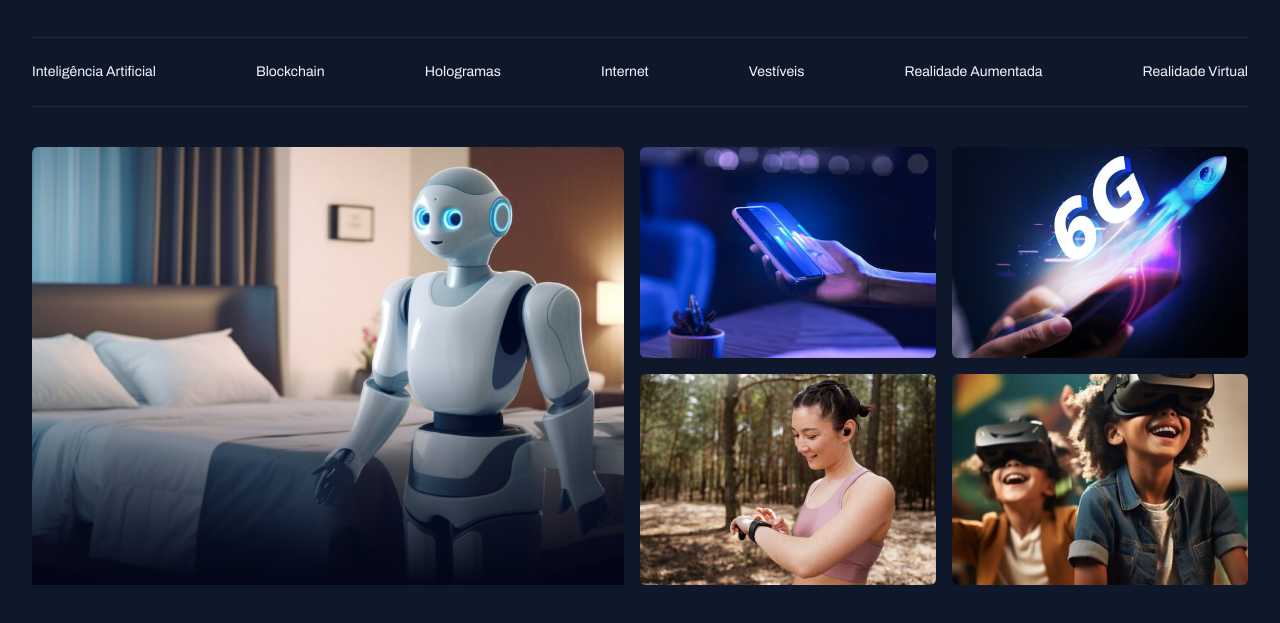
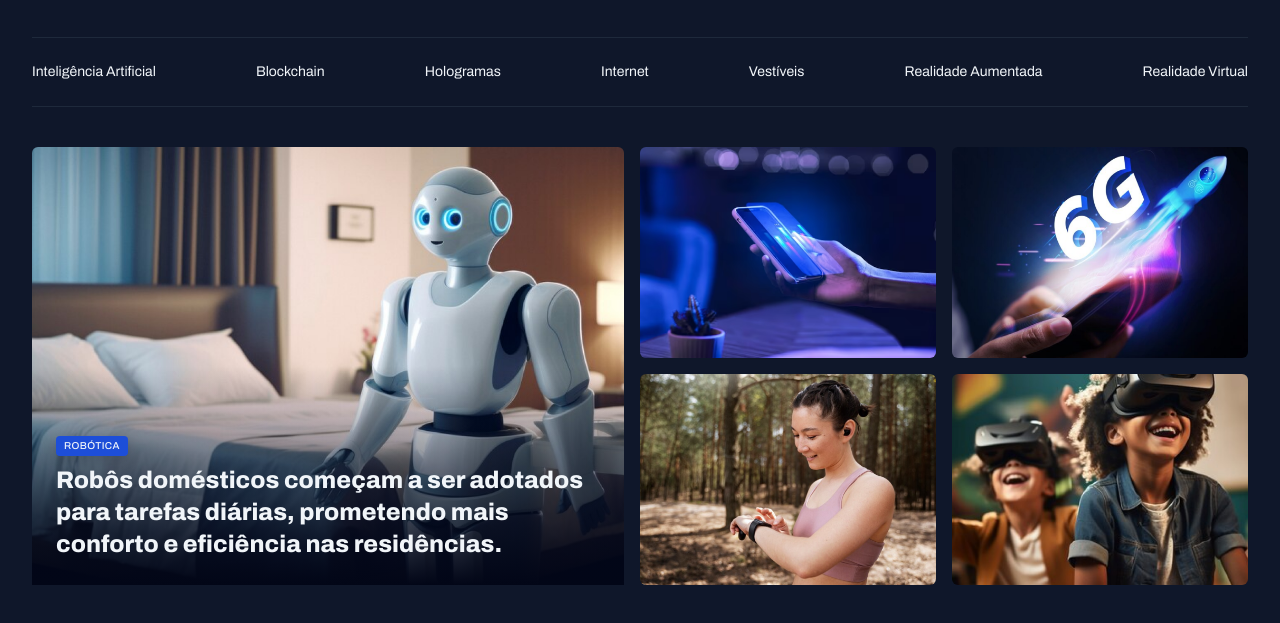
Before and after one commit to zaac-dev/Portal-noticias, a plain HTML site: page index.html in a window 1280 px wide. Shown: the part 63-686 px from the top of the page. Drawn offline with Linux system fonts and the light colour scheme.

Commit message:
ajuste no card

```diff
--- a/index.html
+++ b/index.html
@@ -45,9 +45,16 @@
 
     <main class="grid container">
         <section id="featured" class="grid grid-flow-col gap-16px">
-            <div class="card">
+            <figure class="card">
                 <img src="assets/images/Image 01.png" alt="">
-            </div>
+                <figcaption>
+                    <span class="content-tag">robótica</span>
+                    <h2 class="text-2xl">
+                        Robôs domésticos começam a ser adotados para tarefas diárias,
+                        prometendo mais conforto e eficiência nas residências.
+                    </h2>
+                </figcaption>
+            </figure>
 
             <div class="grid grid-cols-2 gap-16px">
                 <div>
--- a/styles/global.css
+++ b/styles/global.css
@@ -56,3 +56,15 @@ img {
 main {
     margin-top: 40px;
 }
+
+.content-tag {
+    display: inline-block;
+    background-color: var(--brand-color-dark);
+    padding: 4px 8px;
+    border-radius: 4px;
+    font: 500 10px/1.2 var(--font-family);
+    text-transform: uppercase;
+    letter-spacing: 0.04em;
+    color: var(--text-color-primary);
+    box-shadow: 0px 4px 16px 0px rgba(2, 6, 23, 0.25);
+}
--- a/styles/sections.css
+++ b/styles/sections.css
@@ -18,4 +18,14 @@
             background: linear-gradient(180deg, transparent 0%, #020617 100%);
         }
     }
+
+    figcaption {
+        position: absolute;
+        bottom: 0;
+        padding: 24px;
+
+        h2 {
+            margin-top: 8px;
+        }
+    }
 }
--- a/styles/utility.css
+++ b/styles/utility.css
@@ -14,3 +14,19 @@
 .gap-16px {
     gap: 16px;
 }
+
+.text-2xl {
+    font: var(--h1);
+}
+
+.text-xl {
+    font: var(--h2);
+}
+
+.text-lg {
+    font: var(--h3);
+}
+
+.text-sm {
+    font: var(--text-sm);
+}
```
